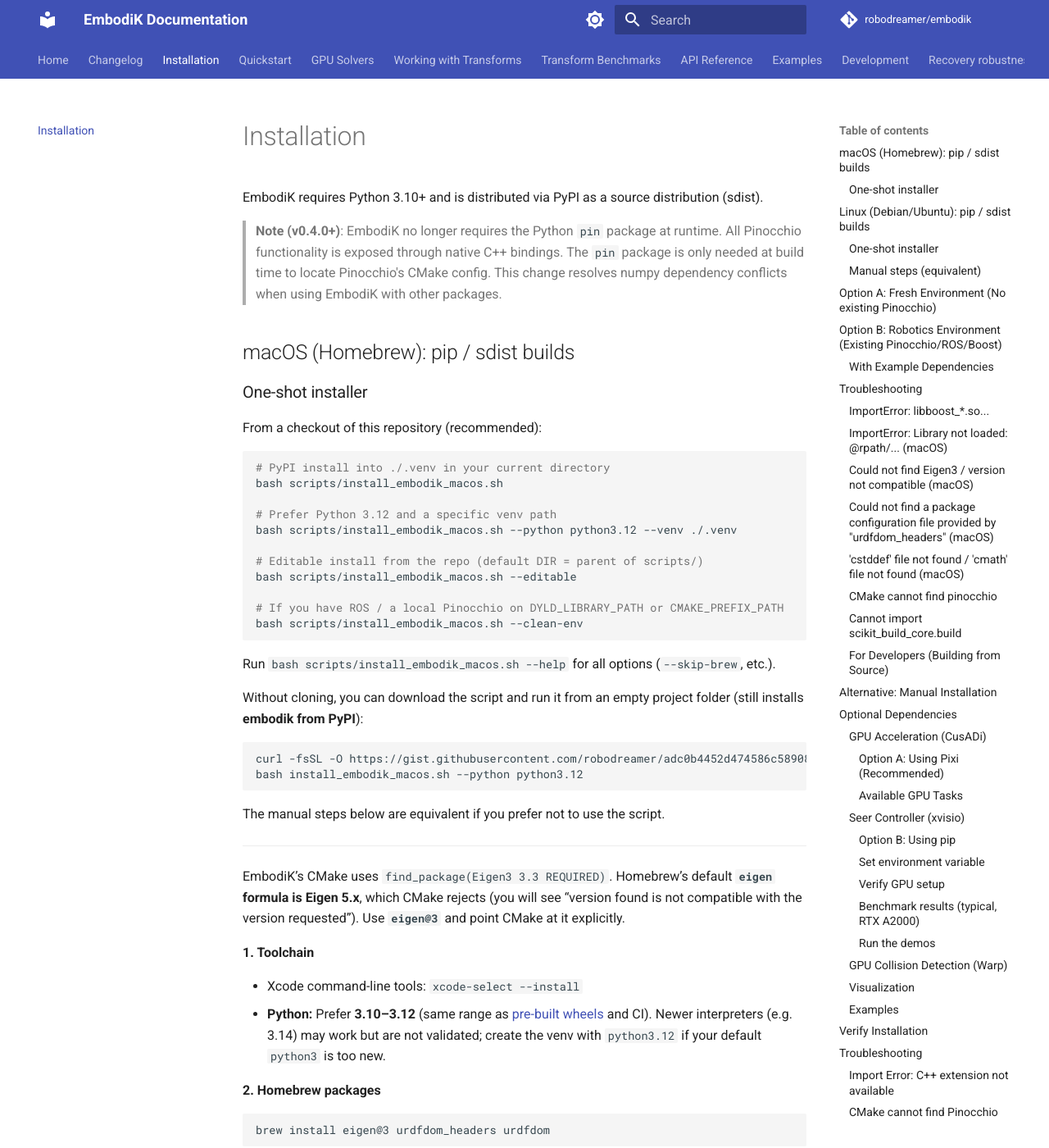
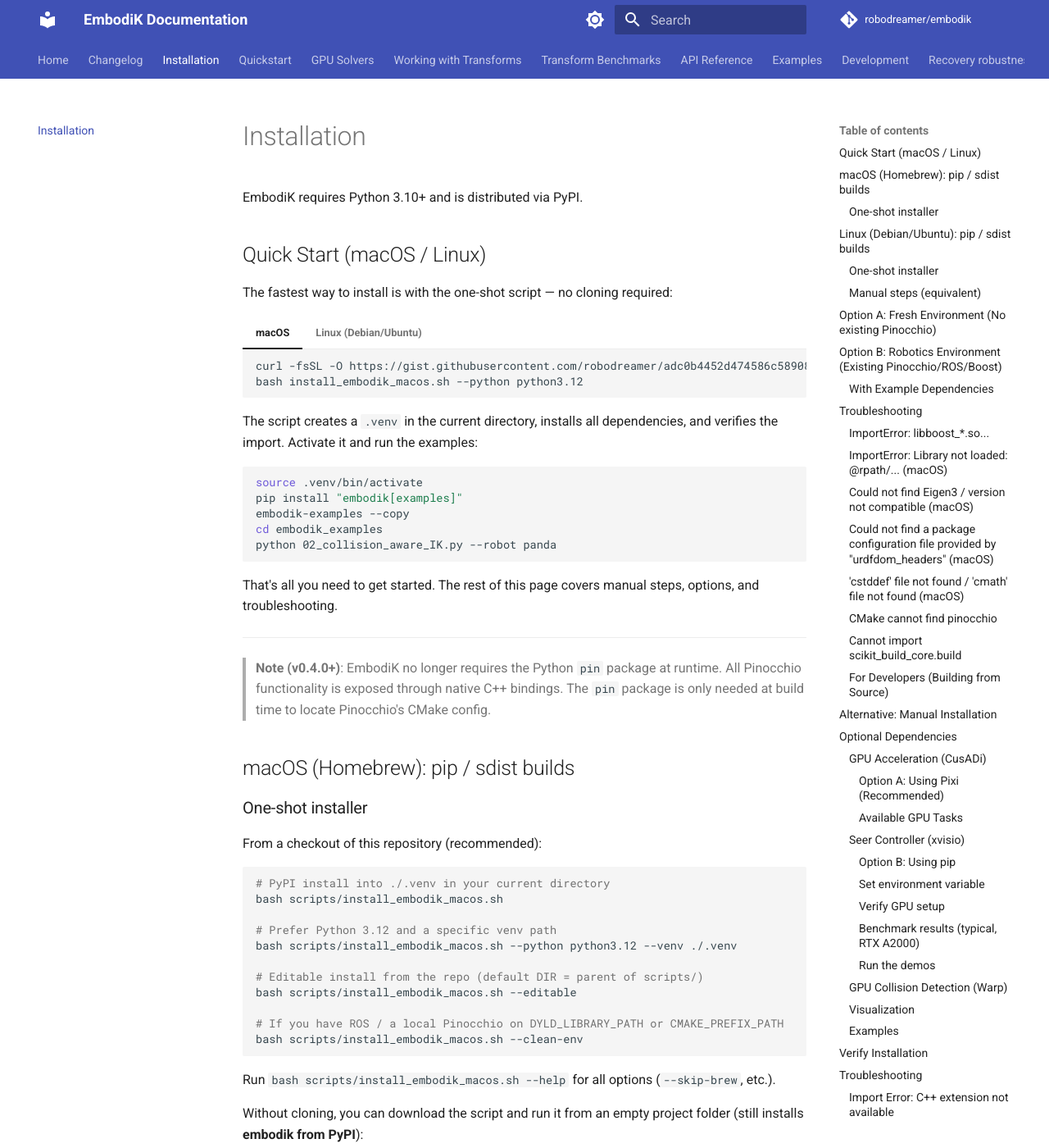
Before and after one commit to robodreamer/embodik, an MkDocs documentation site: the page built from docs/installation.md, in a window 1280 px wide and 1400 px high. Shown: the whole window at 82% size. Built offline with MkDocs 1.6.1 and Material for MkDocs 9.7.7, drawn with Linux system fonts in a browser that asks for light colours; comment, search, counter and statistics services are not loaded.

Commit message:
fix(examples): default collision tuning to balanced; simplify install docs
- 02_collision_aware_IK.py: switch default collision tuning from speed to
  balanced (both backend init and dropdown initial_value) — speed mode was
  still penetrating collision constraints in some cases
- docs/installation.md: add Quick Start section at the top with one-shot
  curl+script commands for macOS and Linux, followed immediately by the
  examples pip install and copy steps; detailed manual steps remain below

````diff
--- a/docs/installation.md
+++ b/docs/installation.md
@@ -1,11 +1,42 @@
 # Installation
 
-EmbodiK requires Python 3.10+ and is distributed via PyPI as a source distribution (sdist).
+EmbodiK requires Python 3.10+ and is distributed via PyPI.
+
+## Quick Start (macOS / Linux)
+
+The fastest way to install is with the one-shot script — no cloning required:
+
+=== "macOS"
+
+    ```bash
+    curl -fsSL -O https://gist.githubusercontent.com/robodreamer/adc0b4452d474586c5890877b629005b/raw/install_embodik_macos.sh
+    bash install_embodik_macos.sh --python python3.12
+    ```
+
+=== "Linux (Debian/Ubuntu)"
+
+    ```bash
+    curl -fsSL -O https://gist.githubusercontent.com/robodreamer/adc0b4452d474586c5890877b629005b/raw/install_embodik_linux.sh
+    bash install_embodik_linux.sh
+    ```
+
+The script creates a `.venv` in the current directory, installs all dependencies, and verifies the import.  Activate it and run the examples:
+
+```bash
+source .venv/bin/activate
+pip install "embodik[examples]"
+embodik-examples --copy
+cd embodik_examples
+python 02_collision_aware_IK.py --robot panda
+```
+
+That's all you need to get started.  The rest of this page covers manual steps, options, and troubleshooting.
+
+---
 
 > **Note (v0.4.0+)**: EmbodiK no longer requires the Python `pin` package at runtime.
 > All Pinocchio functionality is exposed through native C++ bindings. The `pin` package
-> is only needed at build time to locate Pinocchio's CMake config. This change resolves
-> numpy dependency conflicts when using EmbodiK with other packages.
+> is only needed at build time to locate Pinocchio's CMake config.
 
 ## macOS (Homebrew): pip / sdist builds
 
````
Also changed, not shown: 1 other file.
